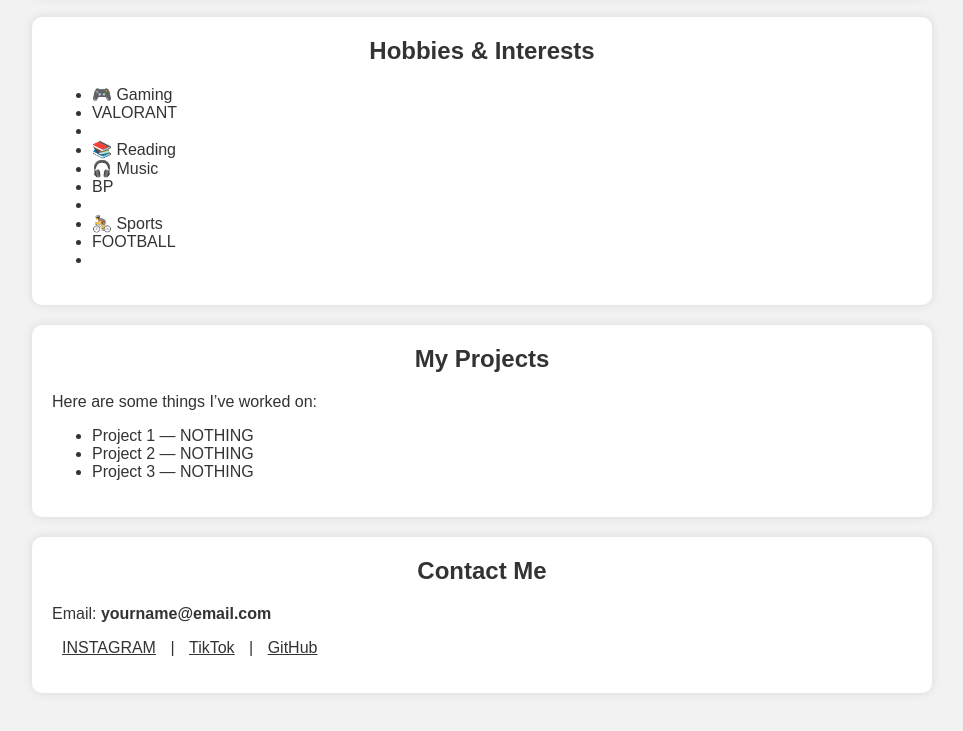
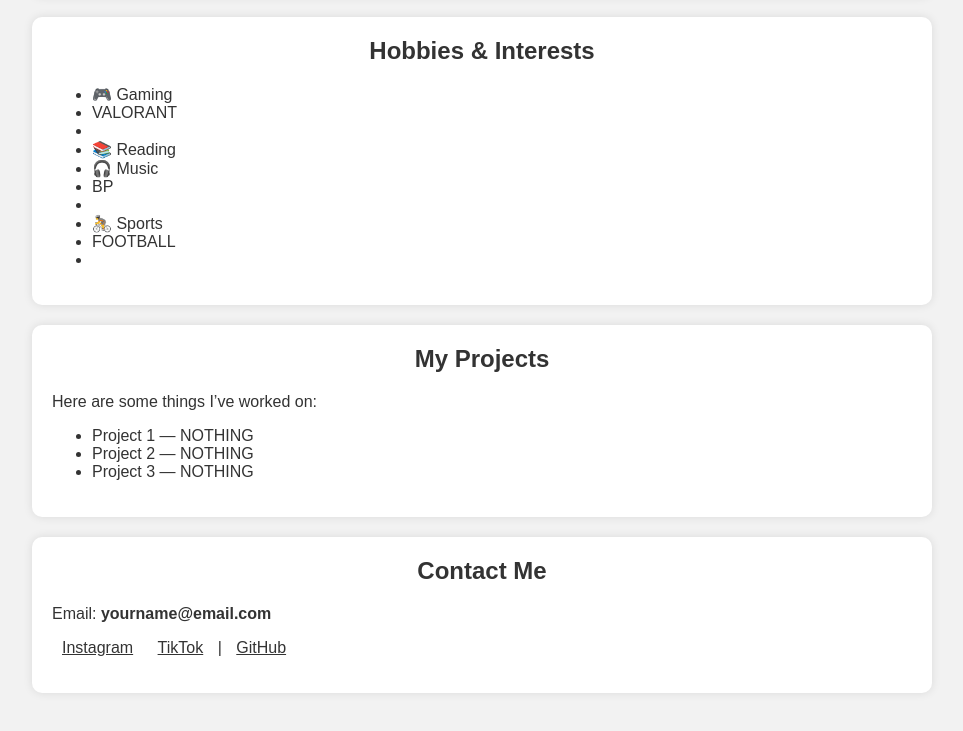
Before and after one commit to qftymb5dn7-ai/puteraweb, a plain HTML site: page index.html in a window 1280 px wide. Shown: the part 522-1253 px from the top of the page, without its empty margins (158-1121 px from the left). Drawn offline with Linux system fonts and the light colour scheme.

Commit message:
Update index.html

```diff
--- a/index.html
+++ b/index.html
@@ -133,7 +133,7 @@
         <h2>Contact Me</h2>
         <p>Email: <b>yourname@email.com</b></p>
         <p class="social">
-            <a href="htpps://instagram.com/ptrafq"target="_blank">INSTAGRAM</a> |
+            <a href="https://instagram.com/ptrafq" target="_blank">Instagram</a>
             <a href="#">TikTok</a> |
             <a href="#">GitHub</a>
         </p>
```
